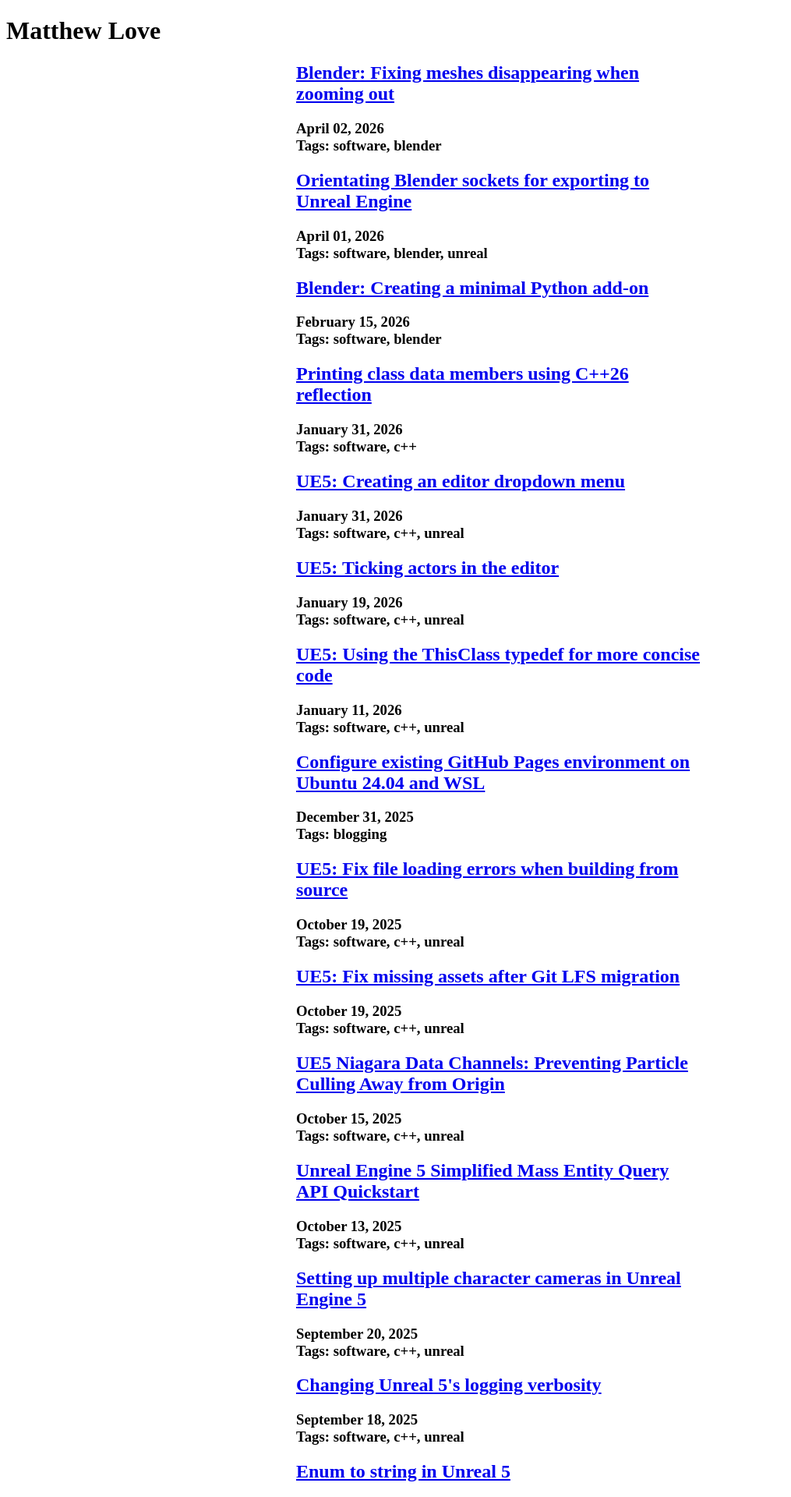
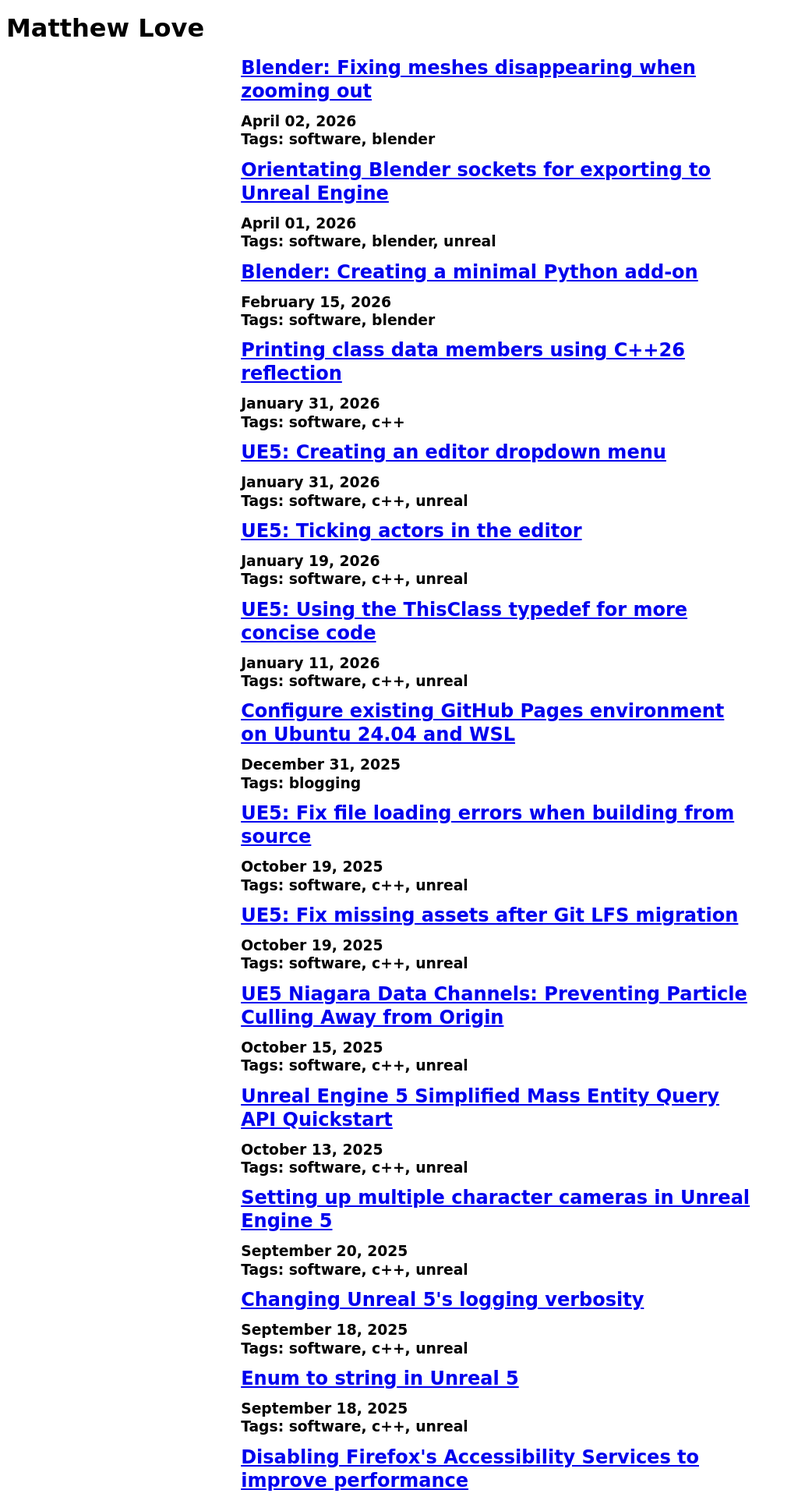
Before and after one commit to nukethebees/nukethebees.github.io, a Jekyll site: the page built from index.md, in a window 1280 px wide. Shown: the top 1920 px of the page at 78% size, without its empty margins (0-1015 px from the left). Built offline with Jekyll 4.4.1, drawn with Linux system fonts in a browser that asks for light colours.

Commit message:
Use comic sans

```diff
--- a/assets/css/style.scss
+++ b/assets/css/style.scss
@@ -3,6 +3,18 @@
 
 html {
   font-size: 100%;
+}
+
+body {
+  font-family: "Comic Sans MS", "Comic Sans", cursive;
+  line-height: 1.5;
+  font-size: 1rem;
+}
+
+h1, h2, h3, h4, h5, h6 {
+  line-height: 1.25;
+  margin-top: 0.5em;
+  margin-bottom: 0.5em;
 }
 
 .home {
@@ -18,8 +30,6 @@
   p {
     max-width: 65ch;
     margin: 1em auto;
-    line-height: 1.5;
-    font-size: 1rem;
   }
 }
 
```
